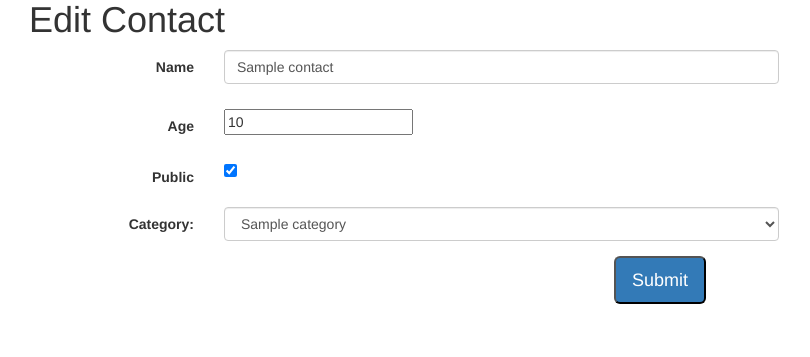
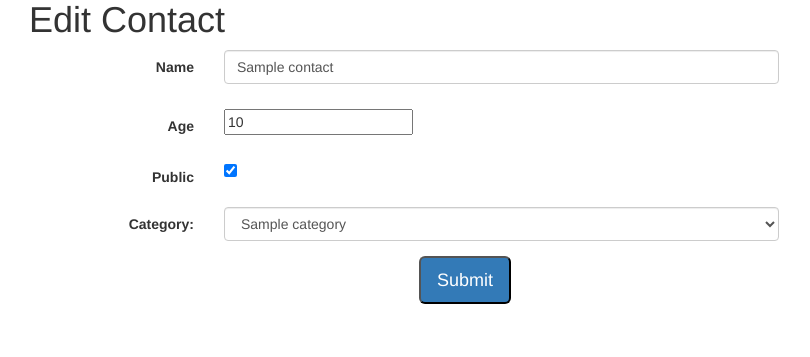
Before and after one commit to benbaka/django_contact_app, a Django app: page /contacts/1/edit in a window 1280 px wide. Shown: the part 90-447 px from the top of the page, without its empty margins (41-851 px from the left). Run offline with Django 3.2, Linux system fonts and the light colour scheme; a user stored in the database is signed in; tables that the repository leaves empty hold one stand-in row (values such as "Sample post"); some libraries are stand-ins or nearby versions.

Commit message:
Ben: center button

```diff
--- a/contacts/templates/contacts/contact_form.html
+++ b/contacts/templates/contacts/contact_form.html
@@ -55,7 +55,7 @@
                 </div>
 
                 <div class="form-group" form-group-lg>
-                    <div class="col-sm-6 col-md-6 col-lg-6  pull-right">
+                    <div class="col-sm-8 col-md-8 col-lg-8  pull-right">
                         <input class="bg-primary btn-lg" type="submit" value="Submit" />
                     </div>
                 </div>
```
